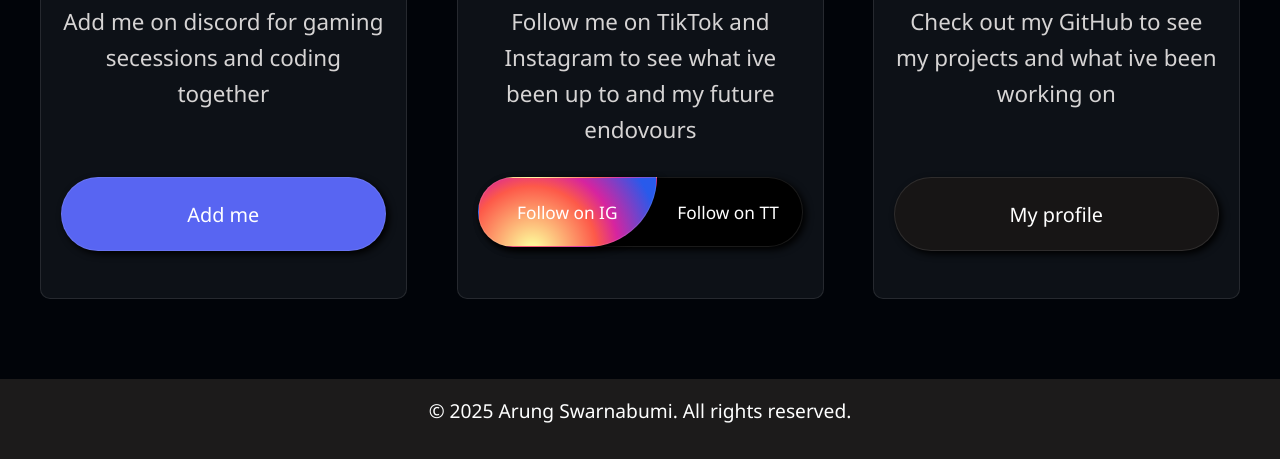
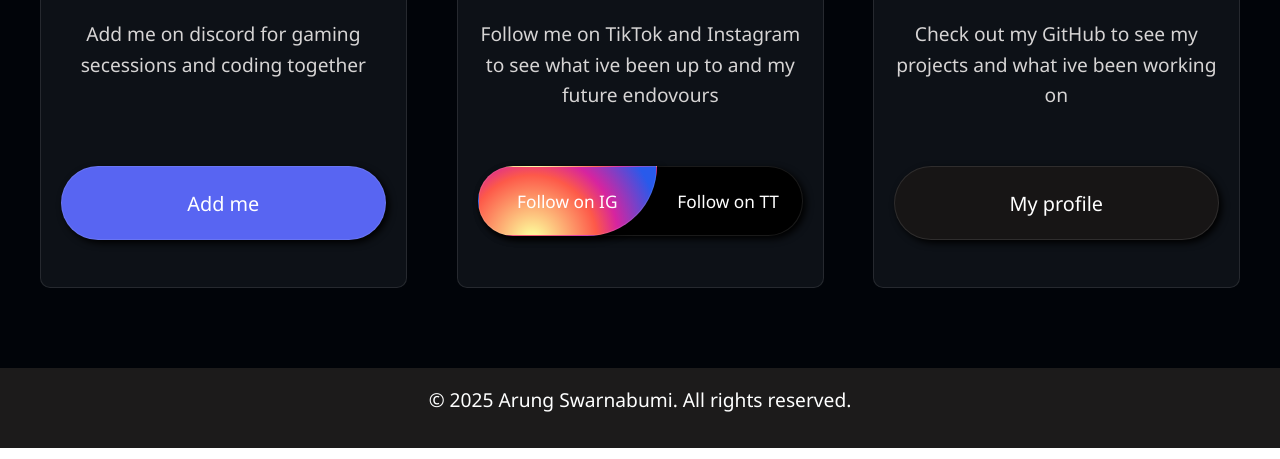
Before and after one commit to arungswarnabumi-stack/Arungs-portofolio, a plain HTML site: page index.html in a window 1280 px wide. Shown: the part 3849-4308 px from the top of the page. Drawn offline with Linux system fonts and the light colour scheme.

Commit message:
Update styles.css

```diff
--- a/styles.css
+++ b/styles.css
@@ -536,7 +536,6 @@ nav li:first-child {
 }
 
 .socials p{
-    font-size: clamp(0.5rem, calc( 0.5vw + 1rem), 3rem);
     color: rgb(214, 212, 212);
     text-align: center;
     max-width: 1200px;
@@ -559,7 +558,7 @@ nav li:first-child {
     display: grid;
     grid-template-rows: subgrid;
     grid-row: span 3;
-    gap: 0px 0px;
+    gap: 25px 0px;
     background-color: rgb(13, 17, 23);
     padding: 30px 20px;
     border-radius: 10px;
```
